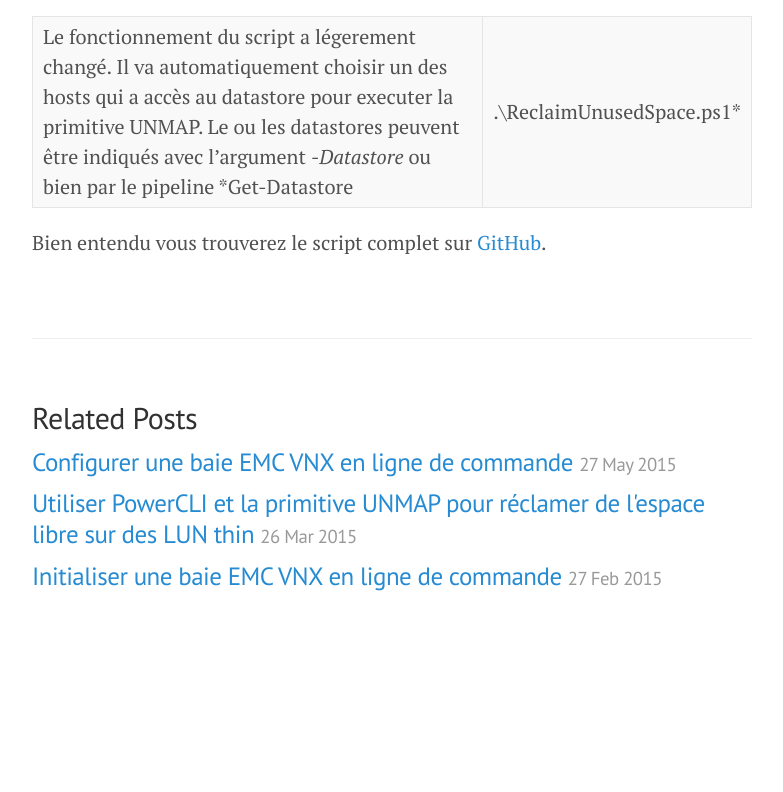
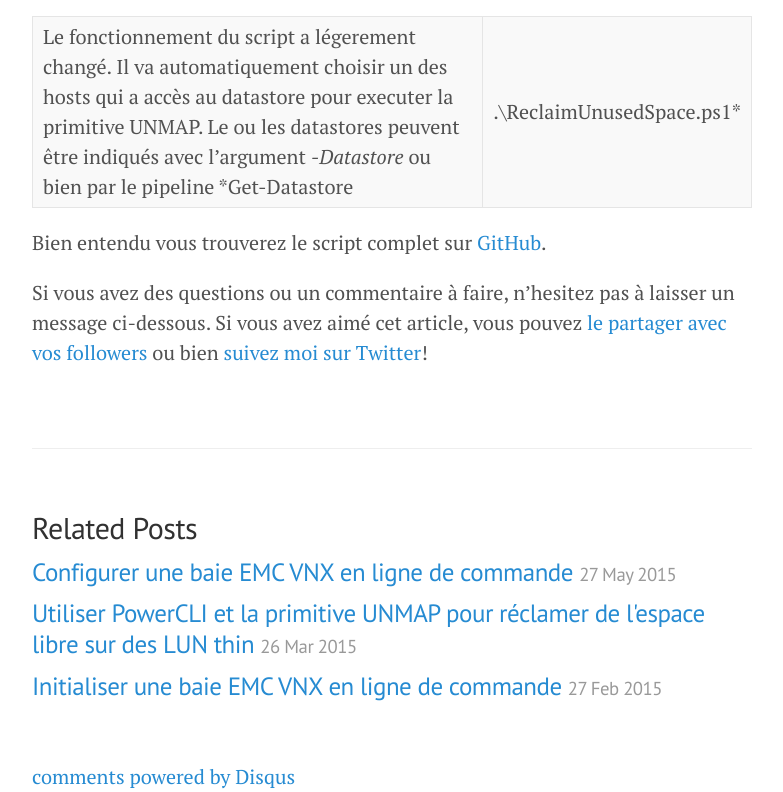
Before and after one commit to equelin/equelin.github.io, a Jekyll site: the page built from _posts/2015-07-13-VMware-KB-ESXi-UNMAP.md, in a window 1280 px wide, cut to the strip 836-1628 px from the top of the page. Shown: the whole strip, without its empty margins (248-1031 px from the left). Built offline with Jekyll 4.4.1, drawn with Linux system fonts in a browser that asks for light colours; nearby versions of some CDN libraries; Markdown is read by kramdown in place of the engine named in the settings; comment, search, counter and statistics services are not loaded; before the commit the page ends 1488 px from its top, so only the background shows below that.

Commit message:
Ajout twitter + disqus

```diff
--- /dev/null
+++ b/_includes/twitter.html
@@ -0,0 +1,7 @@
+Si vous avez des questions ou un commentaire à faire, n'hesitez pas à laisser un message ci-dessous. Si vous avez aimé cet article, vous pouvez
+<a href="https://twitter.com/intent/tweet?url={{ site.url }}{{ page.url }}&text={{ page.title }}&via=erwanquelin"
+   target="_blank">
+  le partager avec vos followers</a>
+ou bien
+<a href="https://twitter.com/erwanquelin">
+  suivez moi sur Twitter</a>!
--- a/_posts/2015-07-13-VMware-KB-ESXi-UNMAP.md
+++ b/_posts/2015-07-13-VMware-KB-ESXi-UNMAP.md
@@ -14,3 +15,5 @@
 Le fonctionnement du script a légerement changé. Il va automatiquement choisir un des hosts qui a accès au datastore pour executer la primitive UNMAP. Le ou les datastores peuvent être indiqués avec l'argument *-Datastore* ou bien par le pipeline *Get-Datastore | .\ReclaimUnusedSpace.ps1*
 
  Bien entendu vous trouverez le script complet sur [GitHub](https://github.com/equelin/vmware-powercli/blob/master/UNMAP/ReclaimUnusedSpace.ps1).
+
+ {% include twitter.html %}
```
Also changed, not shown: other parts of _posts/2015-07-13-VMware-KB-ESXi-UNMAP.md (+1 -0 lines), _posts/2015-02-26-Réclamer-espace-libre-lun-thin-ESXi-UNMAP.md (+3 -0 lines), _posts/2015-02-27-Initialisation-VNX-CLI.md (+3 -0 lines), _posts/2015-03-26-VMware-ESXi-UNMAP-PowerCLI.md (+2 -0 lines), _posts/2015-05-27-Configuration-VNX-CLI-Naviseccli.md (+3 -0 lines).
